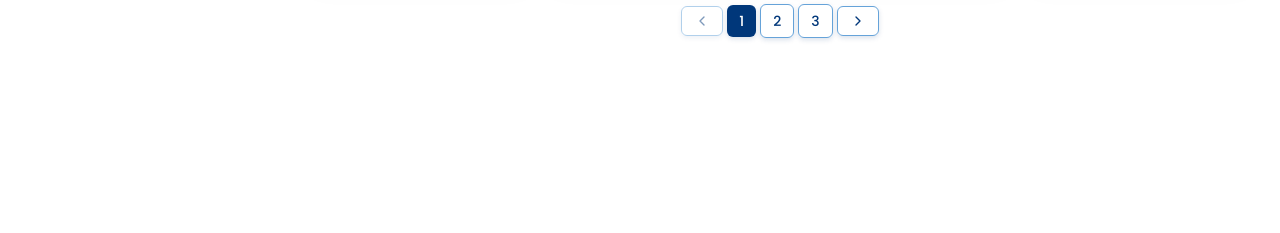
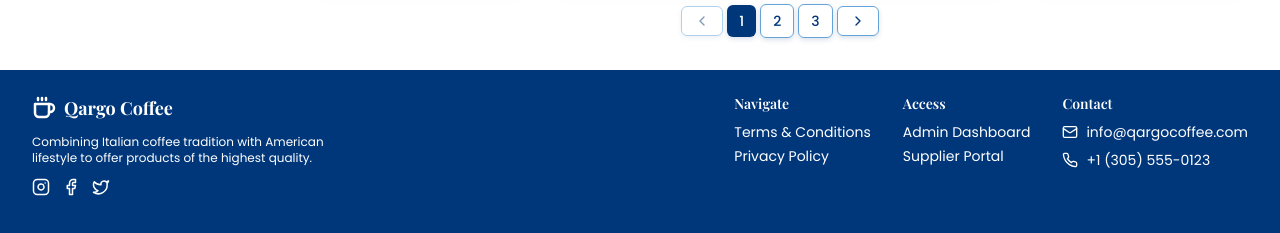
Before and after one commit to edixon-javier/QargoCoffeStore, a React (Vite) app: page / in a window 1280 px wide. Shown: the part 1450-1683 px from the top of the page. Before the commit the page ends 1520 px from the top, so only its background shows below. Built offline with nearby package versions, Linux system fonts and the light colour scheme.

Commit message:
refactor: Actualizar lógica para mostrar el footer en rutas específicas

```diff
--- a/src/components/layout/Layout.tsx
+++ b/src/components/layout/Layout.tsx
@@ -29,8 +29,8 @@ const Layout: React.FC<LayoutProps> = ({ children }) => {
       >
         {children}
       </motion.main>
-      {/* No mostrar el footer en rutas de administrador */}
-      {!isAdminRoute || !isFranchiseeRoute && <Footer />}
+      {/* No mostrar el footer en rutas de admin, proveedores y franquiciados */}
+      {!isPortalPage && <Footer />}
     </div>
   );
 };
```
